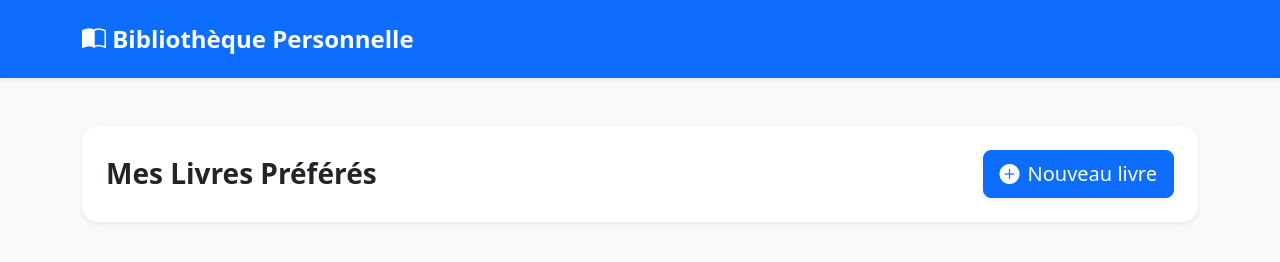
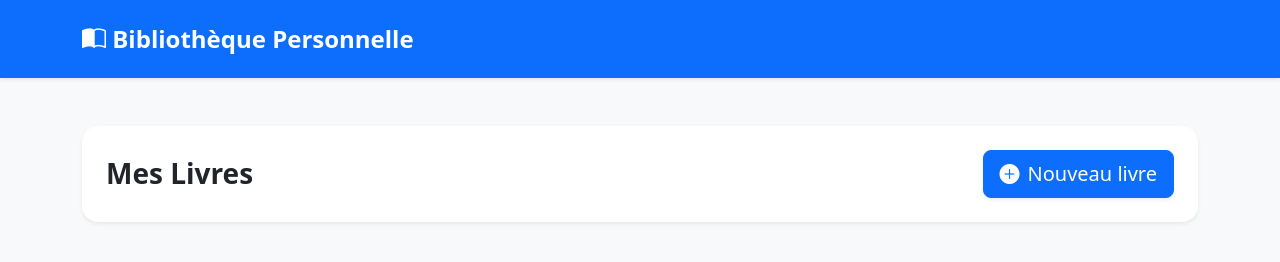
Before and after one commit to flamy39/mes-livres-2024, a website built with Vite: page index.html in a window 1280 px wide. Built offline with nearby package versions, Linux system fonts and the light colour scheme.

Commit message:
fix bugs

```diff
--- a/index.html
+++ b/index.html
@@ -20,7 +20,7 @@
 
     <div class="container py-5">
       <div class="d-flex justify-content-between align-items-center mb-5 bg-white p-4 rounded-4 shadow-sm">
-        <h1 class="h3 fw-bold mb-0">Mes Livres Préférés</h1>
+        <h1 class="h3 fw-bold mb-0">Mes Livres</h1>
         <button class="btn btn-primary btn-lg shadow-sm" type="button" id="toggleFormBtn">
           <i class="bi bi-plus-circle-fill me-2"></i>Nouveau livre
         </button>
--- a/vite.config.js
+++ b/vite.config.js
@@ -1,5 +1,5 @@
 import { defineConfig } from 'vite';
 
 export default defineConfig({
-    base: '/mes-livres-2024/', // Base path pour GitHub Pages
+    base: '/mes-livres-2024/', // Chemin de base pour GitHub Pages
 });
```
